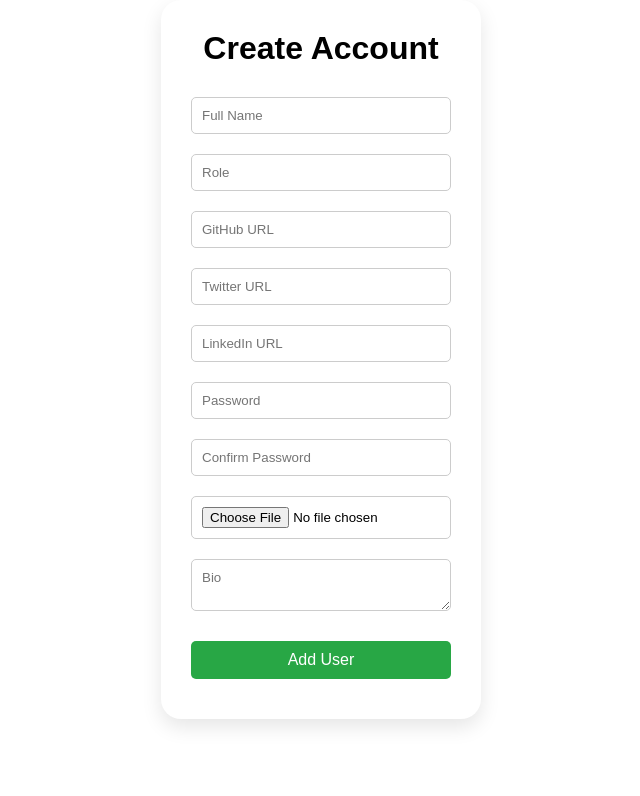
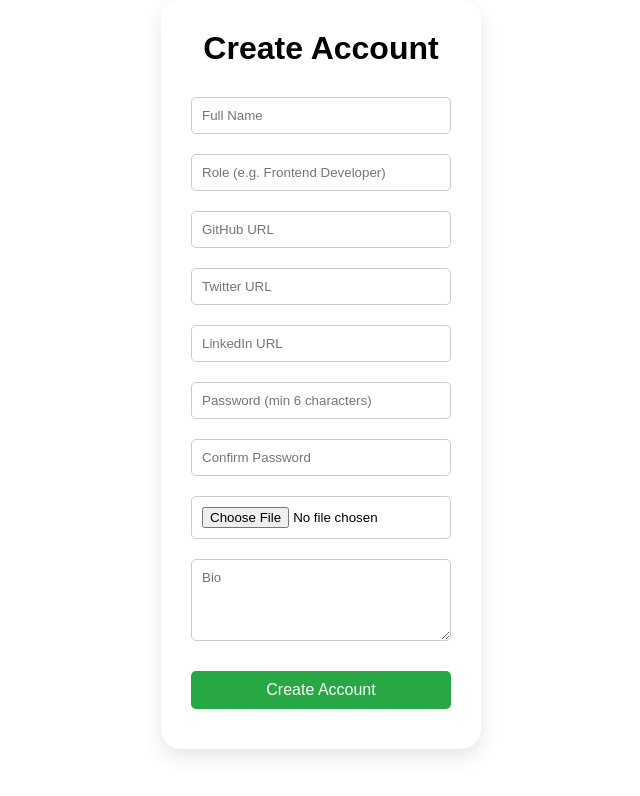
Before and after one commit to DamiiDev/Dynamic-User-Profile-Dashboard-React-, a React (Vite) app: page / in a window 1280 px wide. Both pictures are taken after a click on the button "SignUp". Shown: the top 796 px of the page, without its empty margins (319-959 px from the left). Built offline with nearby package versions, Linux system fonts and the light colour scheme.

Commit message:
addnewuser

```diff
--- a/src/components/AddNewUser.jsx
+++ b/src/components/AddNewUser.jsx
@@ -11,7 +11,7 @@ const AddNewUser = ({ setUsers, setUserAdded, setIsLoggedIn }) => {
   const [password, setPassword] = useState("");
   const [confirmPassword, setConfirmPassword] = useState("");
 
-  //  Add user
+  // Add user
   const addUser = (e) => {
     e.preventDefault();
 
@@ -51,10 +51,11 @@ const AddNewUser = ({ setUsers, setUserAdded, setIsLoggedIn }) => {
       github,
       twitter,
       linkedln,
-    };
+      password,     };
 
     setUsers((prev) => [...prev, newUser]);
 
+    // Clear form
     setName("");
     setRole("");
     setBio("");
@@ -66,15 +67,24 @@ const AddNewUser = ({ setUsers, setUserAdded, setIsLoggedIn }) => {
     setConfirmPassword("");
 
     setUserAdded(true);
-  };
+    setIsLoggedIn(true);   };
 
-  //  Handle image upload
+  // Handle image upload
   const handleImageUpload = (e) => {
     const file = e.target.files[0];
     if (file) {
+      // ADDED: File size validation (max 2MB)
+      if (file.size > 2 * 1024 * 1024) {
+        alert("Image size must be less than 2MB");
+        return;
+      }
+
       const reader = new FileReader();
       reader.onloadend = () => {
         setImage(reader.result);
+      };
+      reader.onerror = () => { // ADDED: Error handling
+        alert("Error reading file");
       };
       reader.readAsDataURL(file);
     }
@@ -91,42 +101,42 @@ const AddNewUser = ({ setUsers, setUserAdded, setIsLoggedIn }) => {
           value={name}
           onChange={(e) => setName(e.target.value)}
           className="addUserInput"
-        />
+          required         />
         <input
           type="text"
-          placeholder="Role"
+          placeholder="Role (e.g. Frontend Developer)"
           value={role}
           onChange={(e) => setRole(e.target.value)}
           className="addUserInput"
-        />
+          required         />
 
         <input
-          type="text"
-          placeholder="GitHub URL"
+          type="url"           placeholder="GitHub URL"
           value={github}
           onChange={(e) => setGithub(e.target.value)}
           className="addUserInput"
-        />
+          required        />
         <input
-          type="text"
+          type="url"
           placeholder="Twitter URL"
           value={twitter}
           onChange={(e) => setTwitter(e.target.value)}
           className="addUserInput"
-        />
+          required         />
         <input
-          type="text"
-          placeholder="LinkedIn URL"
+          type="url"           placeholder="LinkedIn URL"
           value={linkedln}
           onChange={(e) => setLinkedln(e.target.value)}
           className="addUserInput"
+          required
         />
         <input
           type="password"
-          placeholder="Password"
+          placeholder="Password (min 6 characters)"
           value={password}
           onChange={(e) => setPassword(e.target.value)}
           className="addUserInput"
+          minLength="6"           required
         />
         <input
           type="password"
@@ -134,6 +144,7 @@ const AddNewUser = ({ setUsers, setUserAdded, setIsLoggedIn }) => {
           value={confirmPassword}
           onChange={(e) => setConfirmPassword(e.target.value)}
           className="addUserInput"
+          required
         />
 
         <input
@@ -141,18 +152,20 @@ const AddNewUser = ({ setUsers, setUserAdded, setIsLoggedIn }) => {
           accept="image/*"
           onChange={handleImageUpload}
           className="addUserInput"
+          required
         />
 
         <textarea
-          type="text"
           placeholder="Bio"
           value={bio}
           onChange={(e) => setBio(e.target.value)}
           className="addUserInput"
+          rows="4"
+          required
         />
 
         <button type="submit" className="addUserBtn">
-          Add User
+          Create Account
         </button>
       </form>
     </div>
```
